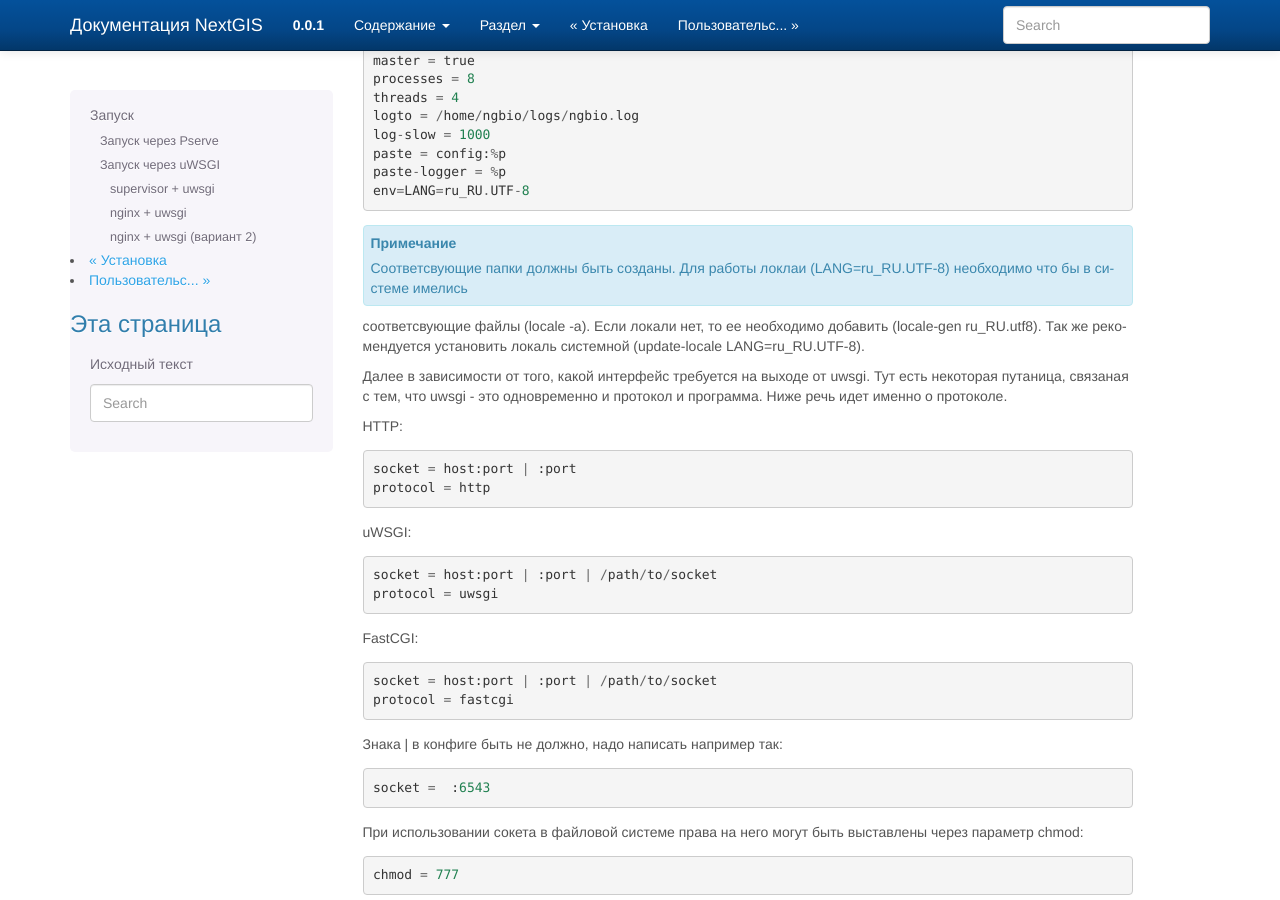
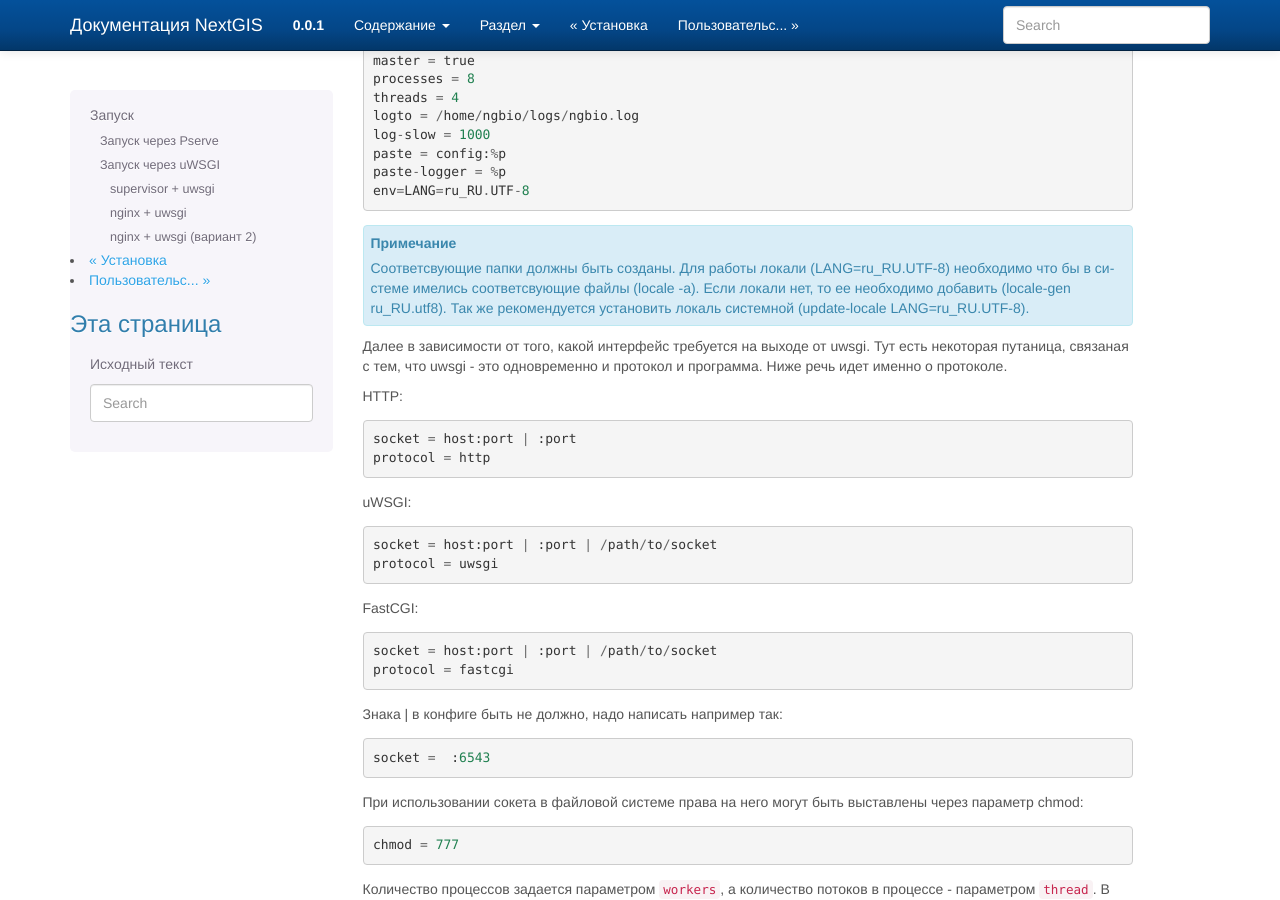
Before and after one commit to isabella232/docs_ngbio, a Sphinx documentation site: the page built from source/launch.rst, in a window 1280 px wide and 900 px high, scrolled down 1217 px. Built offline with Sphinx 7.4.7, drawn with Linux system fonts in a browser that asks for light colours; formulas are drawn with MathJax 3.

Commit message:
Fix sphinx rst errors

```diff
--- a/source/launch.rst
+++ b/source/launch.rst
@@ -95,9 +95,12 @@
     paste-logger = %p
     env=LANG=ru_RU.UTF-8
 
-.. note:: Соответсвующие папки должны быть созданы. Для работы локлаи (LANG=ru_RU.UTF-8) необходимо что бы в системе имелись
-соответсвующие файлы (locale -a). Если локали нет, то ее необходимо добавить (locale-gen ru_RU.utf8).
-Так же рекомендуется установить локаль системной (update-locale LANG=ru_RU.UTF-8).
+.. note::
+   Соответсвующие папки должны быть созданы. Для работы локали
+   (LANG=ru_RU.UTF-8) необходимо что бы в системе имелись соответсвующие файлы
+   (locale -a). Если локали нет, то ее необходимо добавить (locale-gen
+   ru_RU.utf8). Так же рекомендуется установить локаль системной (update-locale
+   LANG=ru_RU.UTF-8).
 
 Далее в зависимости от того, какой интерфейс требуется на выходе от
 uwsgi. Тут есть некоторая путаница, связаная с тем, что uwsgi - это
```
